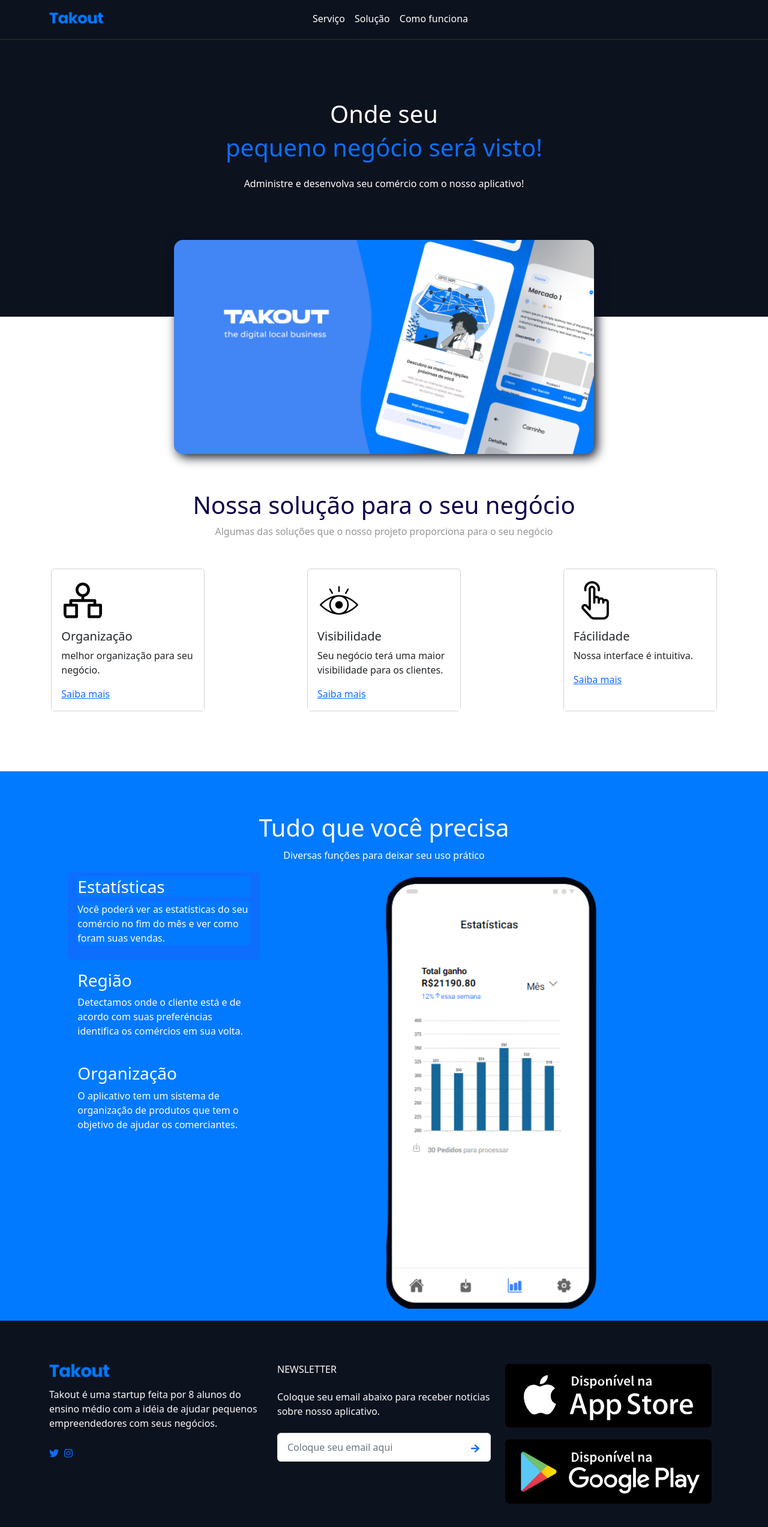
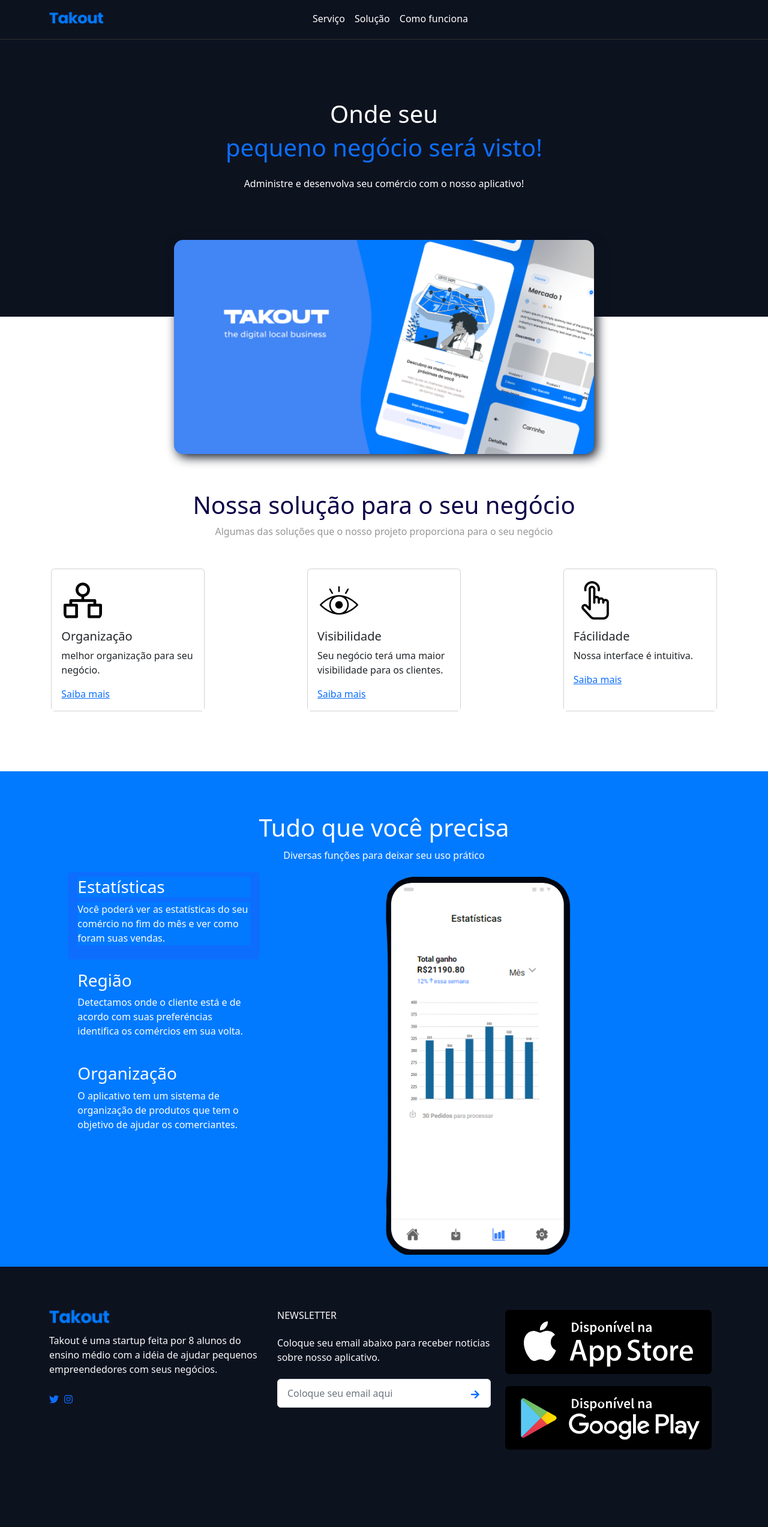
Before and after one commit to AlvarezGui/takout-lp, a Next.js app: page / in a window 1280 px wide. Shown: the top 2546 px of the page at 60% size. After the commit the page ends 2489 px from the top, so only its background shows below. Built offline with nearby package versions, Linux system fonts and the light colour scheme.

Commit message:
Add files via upload

```diff
--- a/styles/meu.css
+++ b/styles/meu.css
@@ -81,7 +81,7 @@
     }
 }
 
-@media only screen and (min-width: 375px) {
+@media only screen and (min-width: 300px) {
     .placeHolder1{
         background-color: #1F2024;
         height: 100px;
@@ -293,7 +293,7 @@
     margin-top: 5px;
     margin-left: 10px;
     margin-bottom: 20px;
-    width: 354px;
+    width: 310px;
     height: 364px;
 }
 
```
